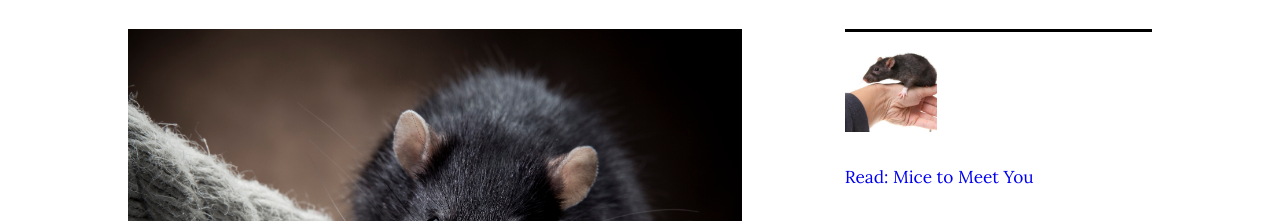
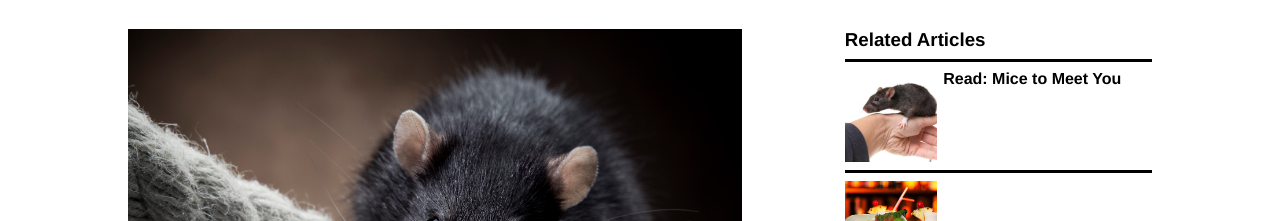
Before and after one commit to paytown/MICE, a website: page index.html in a window 1280 px wide. Shown: the part 557-778 px from the top of the page. Drawn offline with Linux system fonts and the light colour scheme.

Commit message:
almost there

```diff
--- a/index.css
+++ b/index.css
@@ -9,6 +9,7 @@ body {
 }
 a {
   text-decoration: none;
+  font-weight: 600;
 }
 h1 {
   font-size: 4em;
@@ -143,14 +144,24 @@ article aside {
     grid-column-start: 5;
     grid-column-end: 6;
   }
+article aside a {
+      color: #000000;
+      font-family: Helvetica, Arial, sans-serif;
+
+      display: flex;
+      flex-wrap: wrap;
+    }
 article aside section {
+      margin: .5rem 0 0;
       border-top: 3px solid black;
       padding: .5rem 0 0;
     }
 article aside .square-aside-image {
-      height: 5.75rem;
-      width: 5.75rem;
+      height: 92px;
+      width: 92px;
       overflow: hidden;
+
+      margin: 0 .4rem 0 0;
     }
 article aside .square-aside-image img {
         height: 100%;
--- a/index.html
+++ b/index.html
@@ -116,12 +116,13 @@
     </section>
 
       <aside>
+        <h3>Related Articles</h3>
         <section>
           <a href="#">
             <div class="square-aside-image">
               <img src="/assets/article-images/fucking-rats.jpg" alt="Fucking rats!" />
             </div>
-            <p>Read: Mice to Meet You</p>
+            Read: Mice to Meet You
           </a>
         </section>
         <section>
@@ -129,7 +130,7 @@
             <div class="square-aside-image">
               <img src="/assets/article-images/fyre-pop-up-bar.jpeg" alt="Fyre Festival" />
             </div>
-            <p>Read: I Went to Ibiza With the Actor From Ratatouille</p>
+            Read: I Went to Ibiza With the Actor From Ratatouille
           </a>
         </section>
       </aside>
--- a/main.css
+++ b/main.css
@@ -13,6 +13,7 @@ body {
 
 a {
   text-decoration: none;
+  font-weight: 600;
 }
 
 h1 {
@@ -179,15 +180,26 @@ article {
     grid-column-start: 5;
     grid-column-end: 6;
 
+    a {
+      color: #000000;
+      font-family: Helvetica, Arial, sans-serif;
+
+      display: flex;
+      flex-wrap: wrap;
+    }
+
     section {
+      margin: .5rem 0 0;
       border-top: $border-top;
       padding: .5rem 0 0;
     }
 
     .square-aside-image {
-      height: 5.75rem;
-      width: 5.75rem;
+      height: 92px;
+      width: 92px;
       overflow: hidden;
+
+      margin: 0 .4rem 0 0;
 
       img {
         height: 100%;
```
